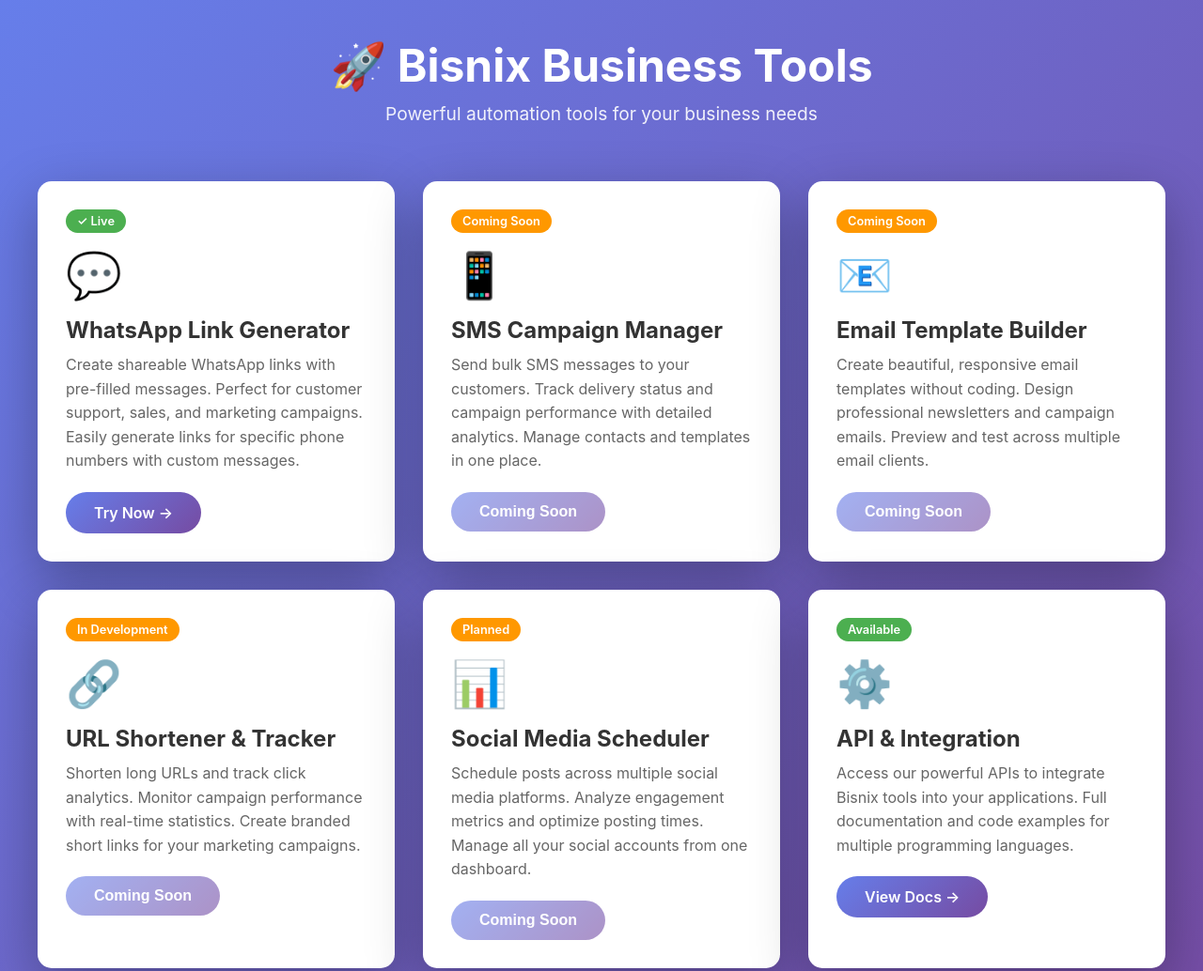
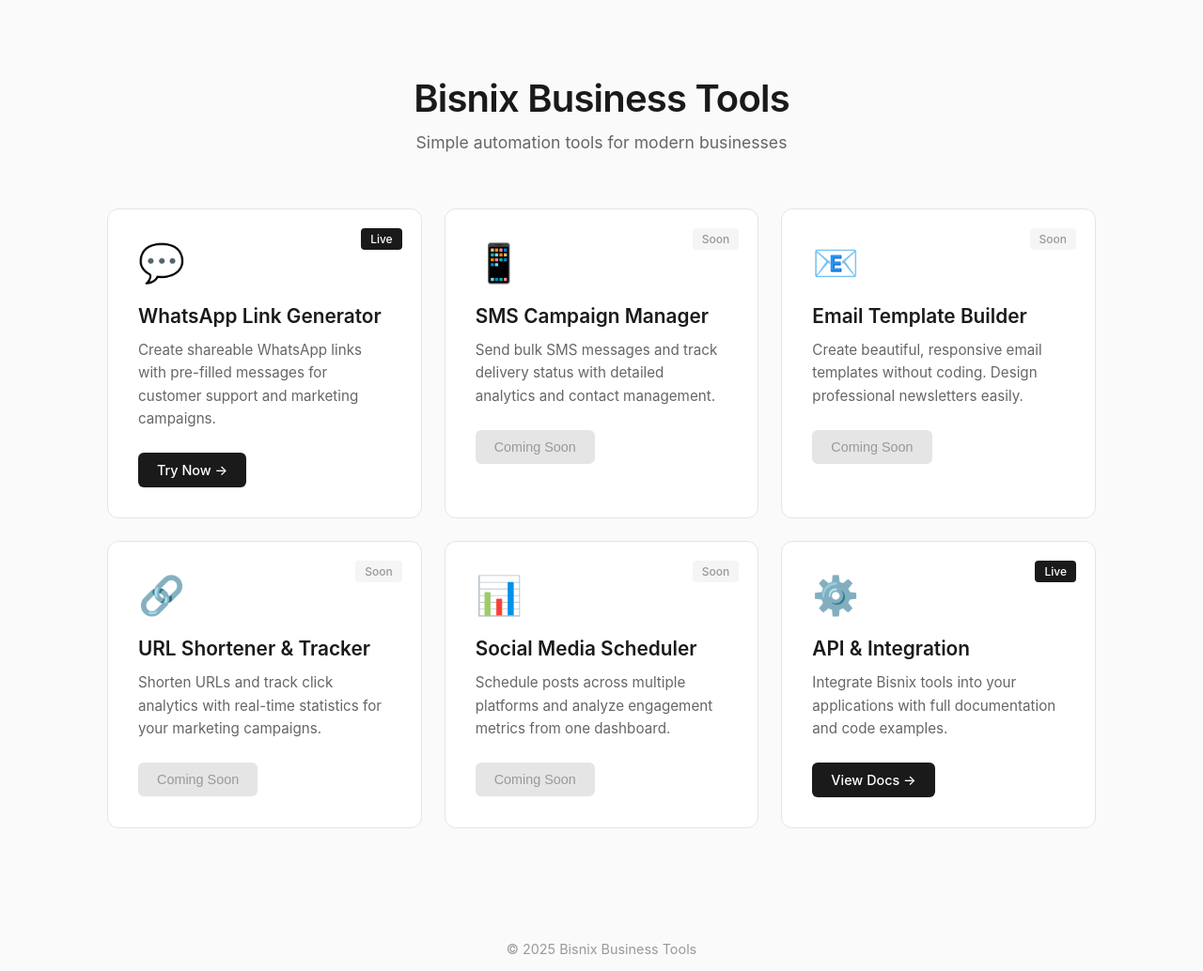
Before and after one commit to bisnix/app.bisnix, a plain HTML site: page landing.html in a window 1280 px wide. Shown: the top 1034 px of the page at 94% size. Drawn offline with Linux system fonts and the light colour scheme.

Commit message:
Landing - Perintah AI pertama Untuk memperbaiki homepage

```diff
--- a/landing.html
+++ b/landing.html
@@ -13,177 +13,202 @@
 
         body {
             font-family: -apple-system, BlinkMacSystemFont, 'Segoe UI', Roboto, Oxygen, Ubuntu, Cantarell, sans-serif;
-            background: linear-gradient(135deg, #667eea 0%, #764ba2 100%);
+            background: #fafafa;
             min-height: 100vh;
-            padding: 40px 20px;
+            color: #1a1a1a;
         }
 
         .container {
-            max-width: 1200px;
+            max-width: 1100px;
             margin: 0 auto;
+            padding: 0 24px;
         }
 
         header {
+            padding: 80px 0 60px;
             text-align: center;
-            color: white;
-            margin-bottom: 60px;
         }
 
         h1 {
-            font-size: 3em;
-            margin-bottom: 10px;
-            font-weight: 700;
+            font-size: 2.5em;
+            margin-bottom: 12px;
+            font-weight: 600;
+            color: #1a1a1a;
+            letter-spacing: -0.02em;
         }
 
         .subtitle {
-            font-size: 1.2em;
-            opacity: 0.9;
+            font-size: 1.1em;
+            color: #666;
+            font-weight: 400;
         }
 
         .tools-grid {
             display: grid;
-            grid-template-columns: repeat(auto-fit, minmax(300px, 1fr));
-            gap: 30px;
-            margin-bottom: 60px;
+            grid-template-columns: repeat(auto-fit, minmax(320px, 1fr));
+            gap: 24px;
+            margin-bottom: 80px;
         }
 
         .tool-card {
             background: white;
-            border-radius: 15px;
-            padding: 30px;
-            box-shadow: 0 20px 60px rgba(0, 0, 0, 0.3);
-            transition: transform 0.3s ease, box-shadow 0.3s ease;
-            cursor: pointer;
+            border-radius: 12px;
+            padding: 32px;
+            border: 1px solid #e5e5e5;
+            transition: all 0.2s ease;
+            position: relative;
         }
 
         .tool-card:hover {
-            transform: translateY(-10px);
-            box-shadow: 0 30px 80px rgba(0, 0, 0, 0.4);
+            border-color: #1a1a1a;
+            box-shadow: 0 4px 12px rgba(0, 0, 0, 0.08);
         }
 
         .tool-icon {
-            font-size: 3em;
-            margin-bottom: 15px;
+            font-size: 2.5em;
+            margin-bottom: 20px;
+            display: block;
         }
 
         .tool-card h2 {
-            font-size: 1.5em;
-            color: #333;
-            margin-bottom: 10px;
+            font-size: 1.3em;
+            color: #1a1a1a;
+            margin-bottom: 12px;
+            font-weight: 600;
         }
 
         .tool-card p {
             color: #666;
             line-height: 1.6;
-            margin-bottom: 20px;
+            margin-bottom: 24px;
+            font-size: 0.95em;
         }
 
         .tool-button {
-            display: inline-block;
-            background: linear-gradient(135deg, #667eea 0%, #764ba2 100%);
+            display: inline-flex;
+            align-items: center;
+            background: #1a1a1a;
             color: white;
-            padding: 12px 30px;
-            border-radius: 50px;
+            padding: 10px 20px;
+            border-radius: 6px;
             text-decoration: none;
             border: none;
             cursor: pointer;
-            font-size: 1em;
-            font-weight: 600;
-            transition: transform 0.2s ease;
+            font-size: 0.9em;
+            font-weight: 500;
+            transition: all 0.2s ease;
         }
 
         .tool-button:hover {
-            transform: scale(1.05);
+            background: #333;
+        }
+
+        .tool-button:disabled {
+            background: #e5e5e5;
+            color: #999;
+            cursor: not-allowed;
         }
 
         .status-badge {
-            display: inline-block;
-            background: #4CAF50;
+            position: absolute;
+            top: 20px;
+            right: 20px;
+            background: #1a1a1a;
             color: white;
-            padding: 5px 12px;
-            border-radius: 20px;
-            font-size: 0.8em;
-            margin-bottom: 15px;
-            font-weight: 600;
+            padding: 4px 10px;
+            border-radius: 4px;
+            font-size: 0.75em;
+            font-weight: 500;
         }
 
         .status-badge.coming-soon {
-            background: #FF9800;
+            background: #f5f5f5;
+            color: #999;
         }
 
         footer {
             text-align: center;
-            color: white;
-            margin-top: 80px;
-            opacity: 0.8;
+            padding: 40px 0 60px;
+            color: #999;
+            font-size: 0.9em;
+        }
+
+        @media (max-width: 768px) {
+            h1 {
+                font-size: 2em;
+            }
+
+            .tools-grid {
+                grid-template-columns: 1fr;
+            }
         }
     </style>
 </head>
 <body>
     <div class="container">
         <header>
-            <h1>🚀 Bisnix Business Tools</h1>
-            <p class="subtitle">Powerful automation tools for your business needs</p>
+            <h1>Bisnix Business Tools</h1>
+            <p class="subtitle">Simple automation tools for modern businesses</p>
         </header>
 
         <div class="tools-grid">
             <!-- WhatsApp Generator Tool -->
             <div class="tool-card">
-                <span class="status-badge">✓ Live</span>
+                <span class="status-badge">Live</span>
                 <div class="tool-icon">💬</div>
                 <h2>WhatsApp Link Generator</h2>
-                <p>Create shareable WhatsApp links with pre-filled messages. Perfect for customer support, sales, and marketing campaigns. Easily generate links for specific phone numbers with custom messages.</p>
+                <p>Create shareable WhatsApp links with pre-filled messages for customer support and marketing campaigns.</p>
                 <a href="/whatsapp-generator/" class="tool-button">Try Now →</a>
             </div>
 
             <!-- SMS Bomber (Placeholder) -->
             <div class="tool-card">
-                <span class="status-badge coming-soon">Coming Soon</span>
+                <span class="status-badge coming-soon">Soon</span>
                 <div class="tool-icon">📱</div>
                 <h2>SMS Campaign Manager</h2>
-                <p>Send bulk SMS messages to your customers. Track delivery status and campaign performance with detailed analytics. Manage contacts and templates in one place.</p>
-                <button class="tool-button" disabled style="opacity: 0.6; cursor: not-allowed;">Coming Soon</button>
+                <p>Send bulk SMS messages and track delivery status with detailed analytics and contact management.</p>
+                <button class="tool-button" disabled>Coming Soon</button>
             </div>
 
             <!-- Email Generator (Placeholder) -->
             <div class="tool-card">
-                <span class="status-badge coming-soon">Coming Soon</span>
+                <span class="status-badge coming-soon">Soon</span>
                 <div class="tool-icon">📧</div>
                 <h2>Email Template Builder</h2>
-                <p>Create beautiful, responsive email templates without coding. Design professional newsletters and campaign emails. Preview and test across multiple email clients.</p>
-                <button class="tool-button" disabled style="opacity: 0.6; cursor: not-allowed;">Coming Soon</button>
+                <p>Create beautiful, responsive email templates without coding. Design professional newsletters easily.</p>
+                <button class="tool-button" disabled>Coming Soon</button>
             </div>
 
             <!-- Additional Tool Placeholder -->
             <div class="tool-card">
-                <span class="status-badge coming-soon">In Development</span>
+                <span class="status-badge coming-soon">Soon</span>
                 <div class="tool-icon">🔗</div>
                 <h2>URL Shortener & Tracker</h2>
-                <p>Shorten long URLs and track click analytics. Monitor campaign performance with real-time statistics. Create branded short links for your marketing campaigns.</p>
-                <button class="tool-button" disabled style="opacity: 0.6; cursor: not-allowed;">Coming Soon</button>
+                <p>Shorten URLs and track click analytics with real-time statistics for your marketing campaigns.</p>
+                <button class="tool-button" disabled>Coming Soon</button>
             </div>
 
             <!-- More Tools Coming -->
             <div class="tool-card">
-                <span class="status-badge coming-soon">Planned</span>
+                <span class="status-badge coming-soon">Soon</span>
                 <div class="tool-icon">📊</div>
                 <h2>Social Media Scheduler</h2>
-                <p>Schedule posts across multiple social media platforms. Analyze engagement metrics and optimize posting times. Manage all your social accounts from one dashboard.</p>
-                <button class="tool-button" disabled style="opacity: 0.6; cursor: not-allowed;">Coming Soon</button>
+                <p>Schedule posts across multiple platforms and analyze engagement metrics from one dashboard.</p>
+                <button class="tool-button" disabled>Coming Soon</button>
             </div>
 
             <!-- API Documentation -->
             <div class="tool-card">
-                <span class="status-badge">Available</span>
+                <span class="status-badge">Live</span>
                 <div class="tool-icon">⚙️</div>
                 <h2>API & Integration</h2>
-                <p>Access our powerful APIs to integrate Bisnix tools into your applications. Full documentation and code examples for multiple programming languages.</p>
+                <p>Integrate Bisnix tools into your applications with full documentation and code examples.</p>
                 <a href="#" class="tool-button">View Docs →</a>
             </div>
         </div>
 
         <footer>
-            <p>&copy; 2025 Bisnix Business Tools. All rights reserved.</p>
+            <p>© 2025 Bisnix Business Tools</p>
         </footer>
     </div>
 </body>
```
